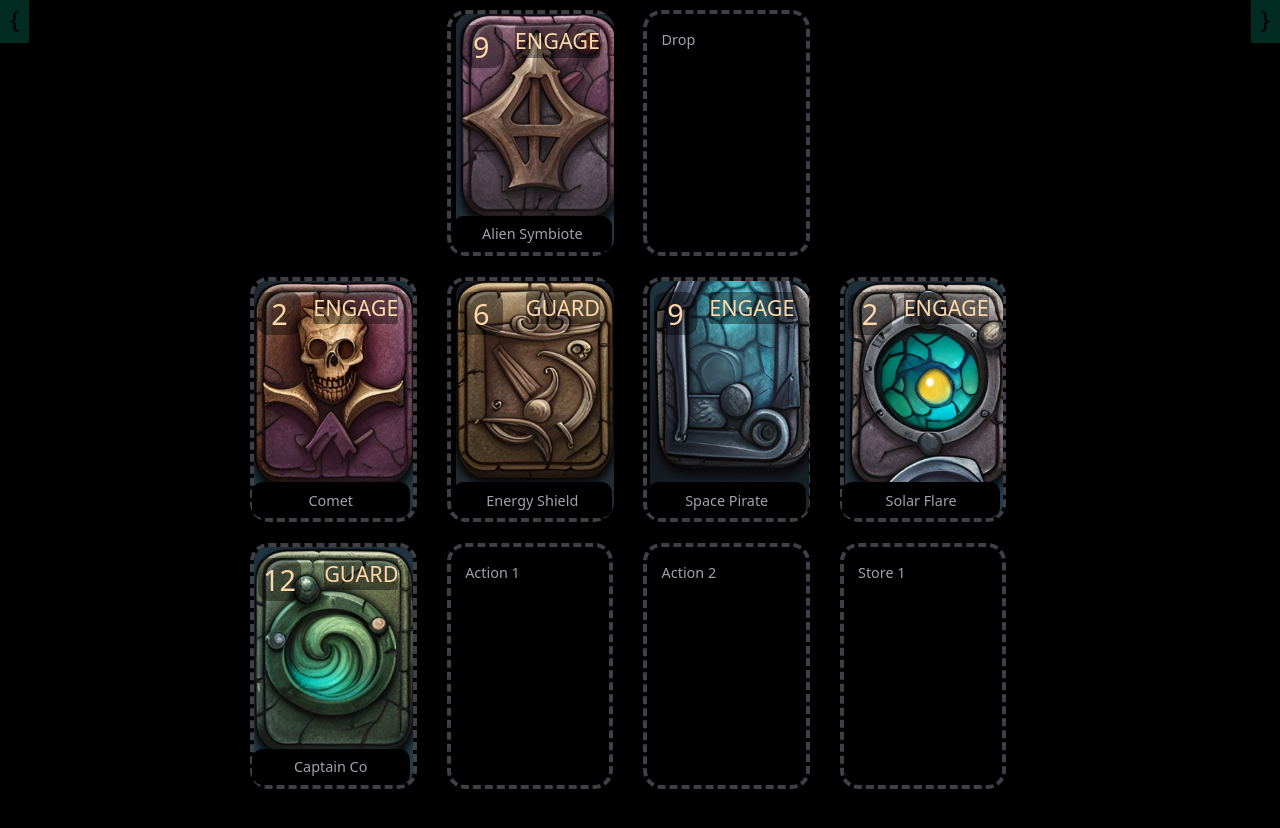
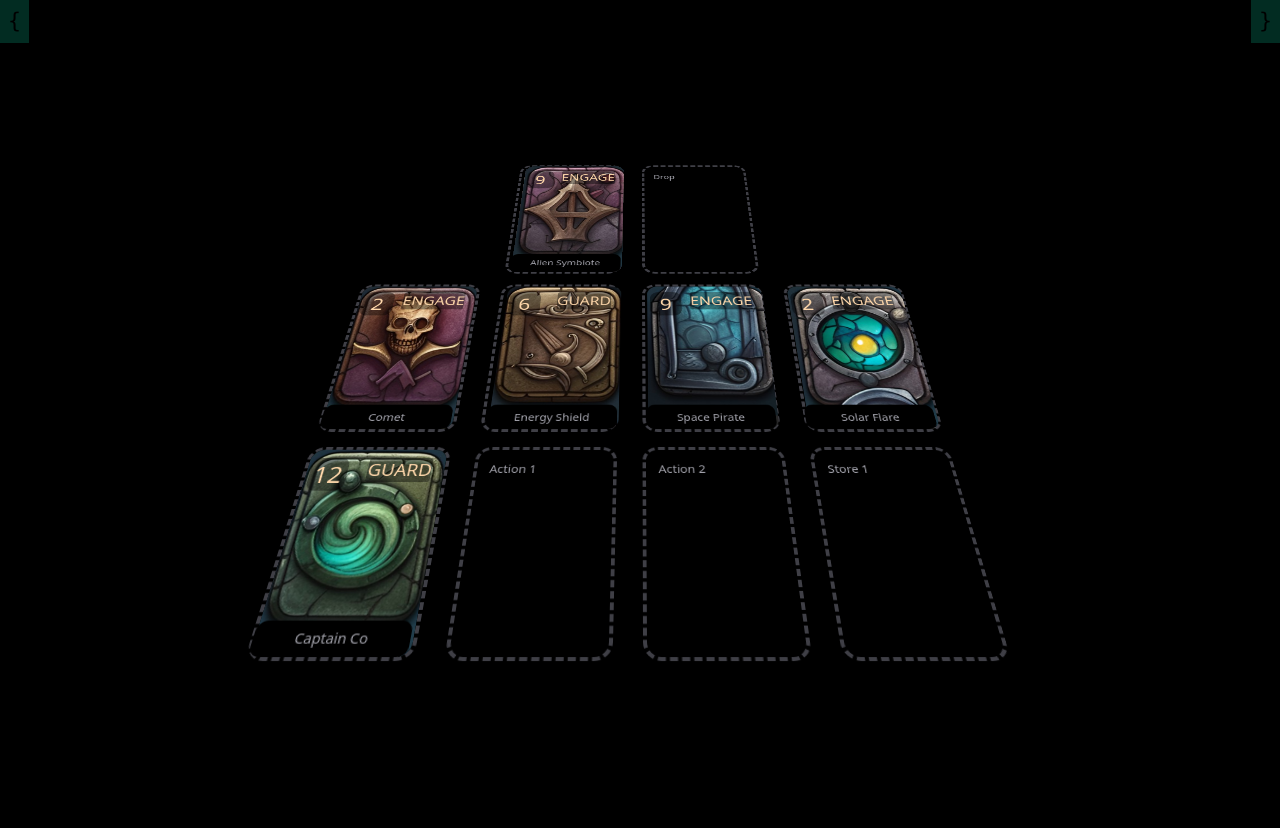
Before and after one commit to Pengeszikra/pure-web-ccg, a website built with Vite: page index.html in a window 1280 px wide. Built offline with nearby package versions, Linux system fonts and the light colour scheme.

Commit message:
a-sol fix 3D hover

```diff
--- a/index.html
+++ b/index.html
@@ -10,20 +10,23 @@
     html {
       font-size: 1.8vmin;
     }
-    --main#desk {
+    main#desk {
         transform-style: preserve-3d;
         transform:
           perspective(700px)
-          rotateX(26deg)
+          rotateX(35deg)
           rotateY(-360deg)
           rotateZ(-360deg)
+          scale(.7)
           translateZ(75px);
+        pointer-events: none;
     }
   </style>
 </head>
 <body class="bg-black text-zinc-400 min-h-screen min-w-screen">
   <template id="slot">
     <section class="
+      pointer-events-auto
       w-[11rem] rounded-2xl aspect-[4/6]
       relative
       p-4
```
